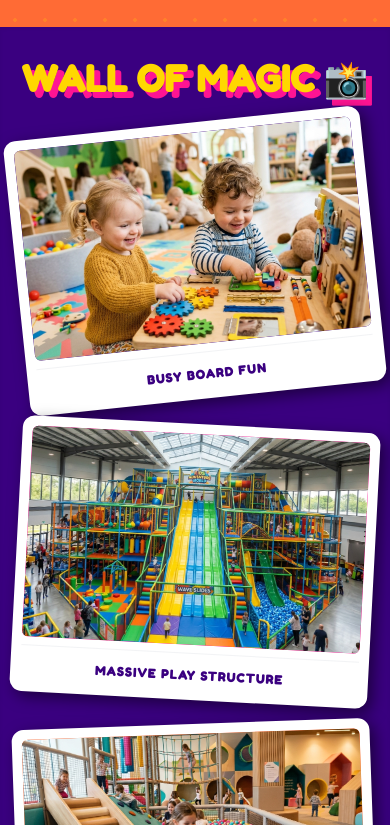
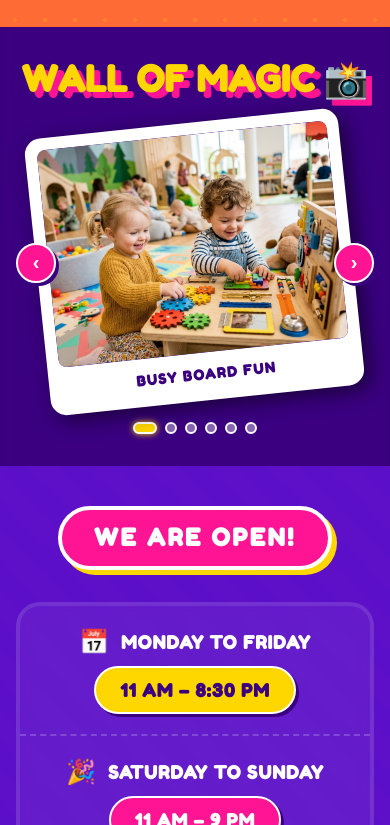
Before and after one commit to joyyjunction05/abracadabra, a Next.js app: page / in a window 390 px wide. Shown: the part 6799-7624 px from the top of the page. Built offline with nearby package versions, Linux system fonts and the light colour scheme.

Commit message:
ui layout changed

```diff
--- a/src/app/page.tsx
+++ b/src/app/page.tsx
@@ -273,6 +273,99 @@ function ContactForm() {
           * Opens WhatsApp with your message pre-filled
         </p>
       </form>
+    </div>
+  );
+}
+
+/* ── Gallery Carousel (mobile) ─────────────────── */
+function GalleryCarousel() {
+  const [current, setCurrent] = useState(0);
+  const [touchStart, setTouchStart] = useState<number | null>(null);
+  const total = GALLERY_IMAGES.length;
+
+  const prev = () => setCurrent((c) => (c - 1 + total) % total);
+  const next = () => setCurrent((c) => (c + 1) % total);
+
+  const handleTouchStart = (e: React.TouchEvent) =>
+    setTouchStart(e.touches[0].clientX);
+
+  const handleTouchEnd = (e: React.TouchEvent) => {
+    if (touchStart === null) return;
+    const diff = touchStart - e.changedTouches[0].clientX;
+    if (diff > 40) next();
+    else if (diff < -40) prev();
+    setTouchStart(null);
+  };
+
+  const img = GALLERY_IMAGES[current];
+
+  return (
+    <div className="sm:hidden w-full">
+      {/* Card */}
+      <div
+        className="relative select-none"
+        onTouchStart={handleTouchStart}
+        onTouchEnd={handleTouchEnd}
+      >
+        <AnimatePresence mode="wait">
+          <motion.div
+            key={current}
+            initial={{ opacity: 0, x: 60 }}
+            animate={{ opacity: 1, x: 0 }}
+            exit={{ opacity: 0, x: -60 }}
+            transition={{ duration: 0.28, ease: "easeInOut" }}
+            className={`bg-white p-3 rounded-2xl shadow-[6px_6px_20px_rgba(0,0,0,0.55)] ${img.rotate} mx-auto w-[88%] max-w-sm`}
+          >
+            <div
+              className={`${img.bg} w-full aspect-[4/3] rounded-lg overflow-hidden relative shadow-inner`}
+            >
+              <Image
+                src={img.src}
+                alt={img.altText}
+                fill
+                sizes="88vw"
+                className="object-cover"
+                priority
+              />
+            </div>
+            <p className="text-center font-display text-magic-purple text-sm font-black uppercase tracking-widest mt-3 pb-1">
+              {img.label}
+            </p>
+          </motion.div>
+        </AnimatePresence>
+
+        {/* Prev / Next arrows */}
+        <button
+          onClick={prev}
+          aria-label="Previous image"
+          className="absolute left-0 top-1/2 -translate-y-1/2 bg-hot-pink text-white w-10 h-10 rounded-full shadow-[3px_3px_0_var(--magic-purple)] border-2 border-white flex items-center justify-center text-xl font-black transition-transform hover:scale-110 active:scale-95 z-20"
+        >
+          ‹
+        </button>
+        <button
+          onClick={next}
+          aria-label="Next image"
+          className="absolute right-0 top-1/2 -translate-y-1/2 bg-hot-pink text-white w-10 h-10 rounded-full shadow-[3px_3px_0_var(--magic-purple)] border-2 border-white flex items-center justify-center text-xl font-black transition-transform hover:scale-110 active:scale-95 z-20"
+        >
+          ›
+        </button>
+      </div>
+
+      {/* Dot indicators */}
+      <div className="flex justify-center gap-2 mt-5">
+        {GALLERY_IMAGES.map((_, i) => (
+          <button
+            key={i}
+            onClick={() => setCurrent(i)}
+            aria-label={`Go to image ${i + 1}`}
+            className={`rounded-full border-2 border-white transition-all duration-300 ${
+              i === current
+                ? "w-6 h-3 bg-star-gold shadow-[0_0_6px_var(--star-gold)]"
+                : "w-3 h-3 bg-white/40"
+            }`}
+          />
+        ))}
+      </div>
     </div>
   );
 }
@@ -736,7 +829,11 @@ export default function HomePage() {
             </div>
           </ScrollReveal>
 
-          <div className="grid grid-cols-1 sm:grid-cols-2 md:grid-cols-3 gap-6 lg:gap-8">
+          {/* Mobile: swipeable carousel */}
+          <GalleryCarousel />
+
+          {/* sm+: original polaroid scatter grid */}
+          <div className="hidden sm:grid sm:grid-cols-2 md:grid-cols-3 gap-6 lg:gap-8">
             {GALLERY_IMAGES.map((img, i) => (
               <ScrollReveal key={i} delay={img.delay} className="flex justify-center w-full">
                 <div className={`w-full aspect-[4/3] lg:aspect-[16/9] bg-white p-2.5 md:p-3 rounded-xl shadow-[5px_5px_15px_rgba(0,0,0,0.5)] ${img.rotate} hover:rotate-0 hover:scale-105 hover:z-30 transition-all duration-300 relative group`}>
--- a/src/components/Footer.tsx
+++ b/src/components/Footer.tsx
@@ -51,9 +51,9 @@ export default function Footer() {
             <Image
               src="/logo.png"
               alt="Aabracadabrrahh Logo"
-              width={220}
-              height={100}
-              className="w-auto h-24 object-contain mb-8 group-hover:scale-105 transition-transform opacity-90"
+              width={320}
+              height={145}
+              className="w-auto h-36 object-contain mb-8 group-hover:scale-105 transition-transform opacity-90"
               priority
             />
             <h4 className="text-white font-bold text-[15px] mb-5 tracking-widest uppercase">Follow Us</h4>
```
